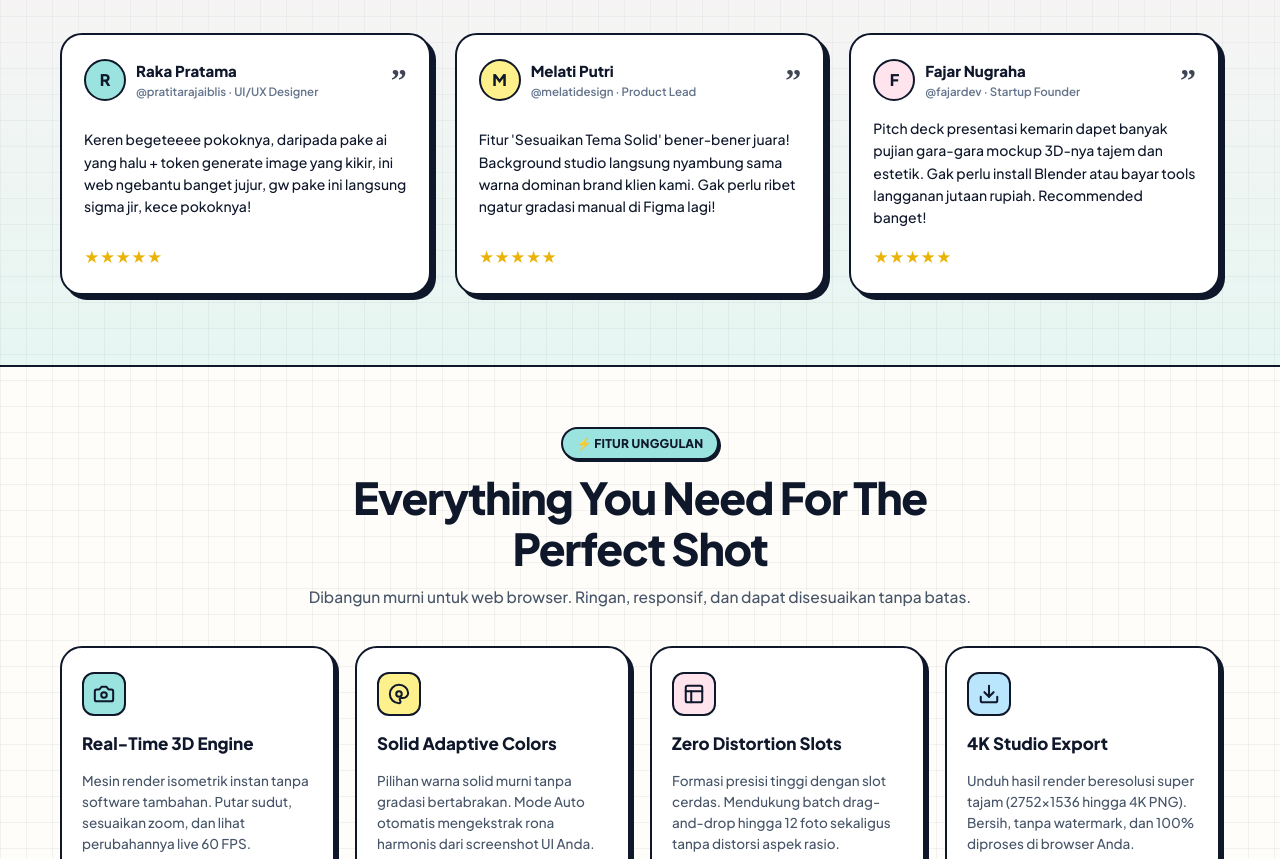
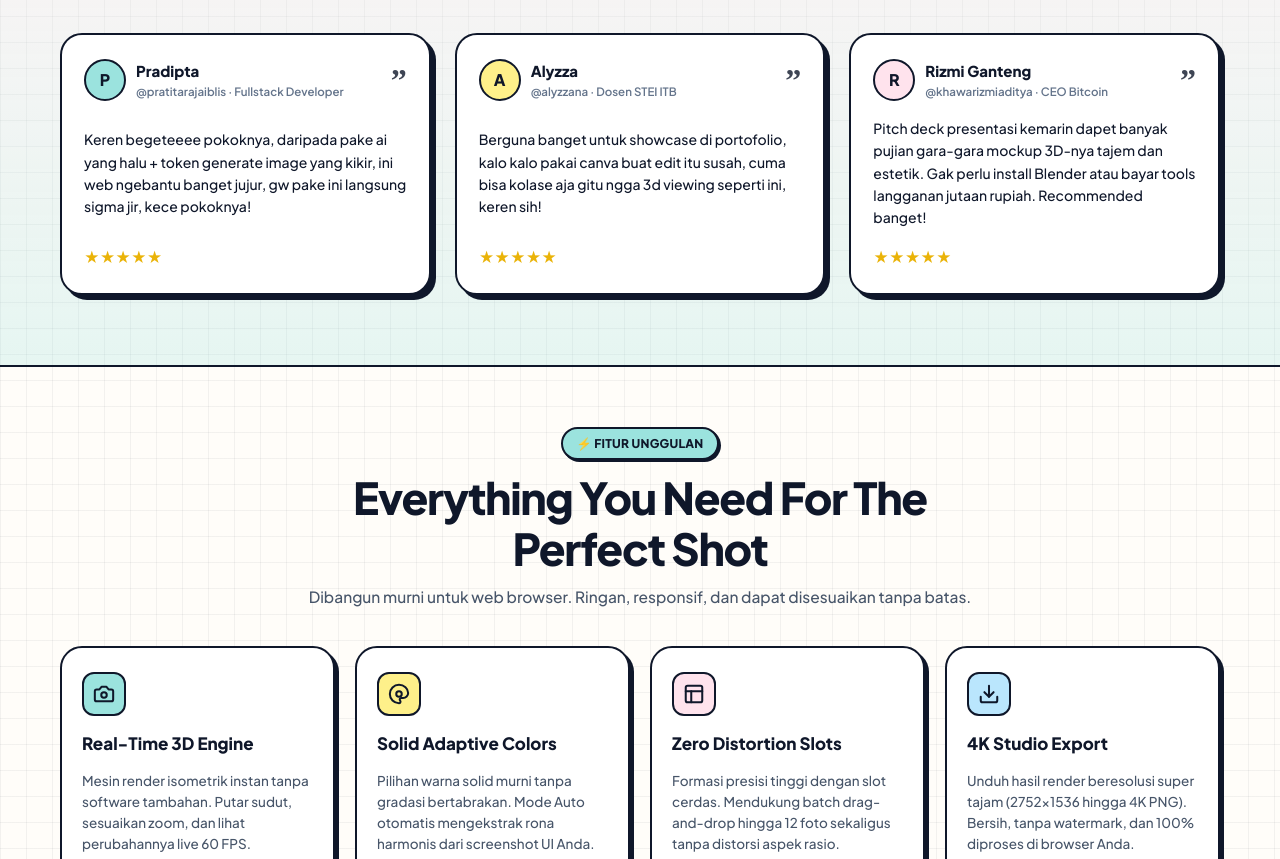
Before and after one commit to PradiptaPPLG/laymockup, a website: page beranda.html in a window 1280 px wide. Shown: the part 4534-5393 px from the top of the page. Drawn offline with Linux system fonts and the light colour scheme.

Commit message:
feat: perbarui link sosial media footer instagram @massdiipp dan tiktok @pradiptaendra

```diff
--- a/beranda.html
+++ b/beranda.html
@@ -2342,10 +2342,10 @@
           <div class="testimoni-card">
             <div class="testimoni-header">
               <div class="testimoni-user">
-                <div class="testimoni-avatar mint">R</div>
+                <div class="testimoni-avatar mint">P</div>
                 <div>
-                  <div class="testimoni-name">Raka Pratama</div>
-                  <div class="testimoni-handle">@pratitarajaiblis · UI/UX Designer</div>
+                  <div class="testimoni-name">Pradipta</div>
+                  <div class="testimoni-handle">@pratitarajaiblis · Fullstack Developer</div>
                 </div>
               </div>
               <div class="testimoni-quote-mark">”</div>
@@ -2360,16 +2360,16 @@
           <div class="testimoni-card">
             <div class="testimoni-header">
               <div class="testimoni-user">
-                <div class="testimoni-avatar yellow">M</div>
+                <div class="testimoni-avatar yellow">A</div>
                 <div>
-                  <div class="testimoni-name">Melati Putri</div>
-                  <div class="testimoni-handle">@melatidesign · Product Lead</div>
+                  <div class="testimoni-name">Alyzza</div>
+                  <div class="testimoni-handle">@alyzzana · Dosen STEI ITB </div>
                 </div>
               </div>
               <div class="testimoni-quote-mark">”</div>
             </div>
             <p class="testimoni-text">
-              Fitur 'Sesuaikan Tema Solid' bener-bener juara! Background studio langsung nyambung sama warna dominan brand klien kami. Gak perlu ribet ngatur gradasi manual di Figma lagi!
+              Berguna banget untuk showcase di portofolio, kalo kalo pakai canva buat edit itu susah, cuma bisa kolase aja gitu ngga 3d viewing seperti ini, keren sih!
             </p>
             <div class="testimoni-stars">★★★★★</div>
           </div>
@@ -2378,10 +2378,10 @@
           <div class="testimoni-card">
             <div class="testimoni-header">
               <div class="testimoni-user">
-                <div class="testimoni-avatar pink">F</div>
+                <div class="testimoni-avatar pink">R</div>
                 <div>
-                  <div class="testimoni-name">Fajar Nugraha</div>
-                  <div class="testimoni-handle">@fajardev · Startup Founder</div>
+                  <div class="testimoni-name">Rizmi Ganteng</div>
+                  <div class="testimoni-handle">@khawarizmiaditya · CEO Bitcoin</div>
                 </div>
               </div>
               <div class="testimoni-quote-mark">”</div>
@@ -2601,14 +2601,14 @@
           <div style="margin-top:20px;">
             <div style="font-size:12px; font-weight:800; color:var(--fg); margin-bottom:8px;">Sosial Media</div>
             <div class="footer-social-row">
-              <a href="https://instagram.com" target="_blank" rel="noopener noreferrer" class="footer-social-btn" title="Instagram">
+              <a href="https://instagram.com/massdiipp" target="_blank" rel="noopener noreferrer" class="footer-social-btn" title="Instagram @massdiipp">
                 <svg width="18" height="18" viewBox="0 0 24 24" fill="none" stroke="currentColor" stroke-width="2.2" stroke-linecap="round" stroke-linejoin="round">
                   <rect x="2" y="2" width="20" height="20" rx="5" ry="5"></rect>
                   <path d="M16 11.37A4 4 0 1 1 12.63 8 4 4 0 0 1 16 11.37z"></path>
                   <line x1="17.5" y1="6.5" x2="17.51" y2="6.5"></line>
                 </svg>
               </a>
-              <a href="https://tiktok.com" target="_blank" rel="noopener noreferrer" class="footer-social-btn" title="TikTok">
+              <a href="https://tiktok.com/@pradiptaendra" target="_blank" rel="noopener noreferrer" class="footer-social-btn" title="TikTok @pradiptaendra">
                 <svg width="18" height="18" viewBox="0 0 24 24" fill="none" stroke="currentColor" stroke-width="2.2" stroke-linecap="round" stroke-linejoin="round">
                   <path d="M9 12a4 4 0 1 0 4 4V4a5 5 0 0 0 5 5"></path>
                 </svg>
```
Also changed, not shown: index.html (+12 -12 lines).
